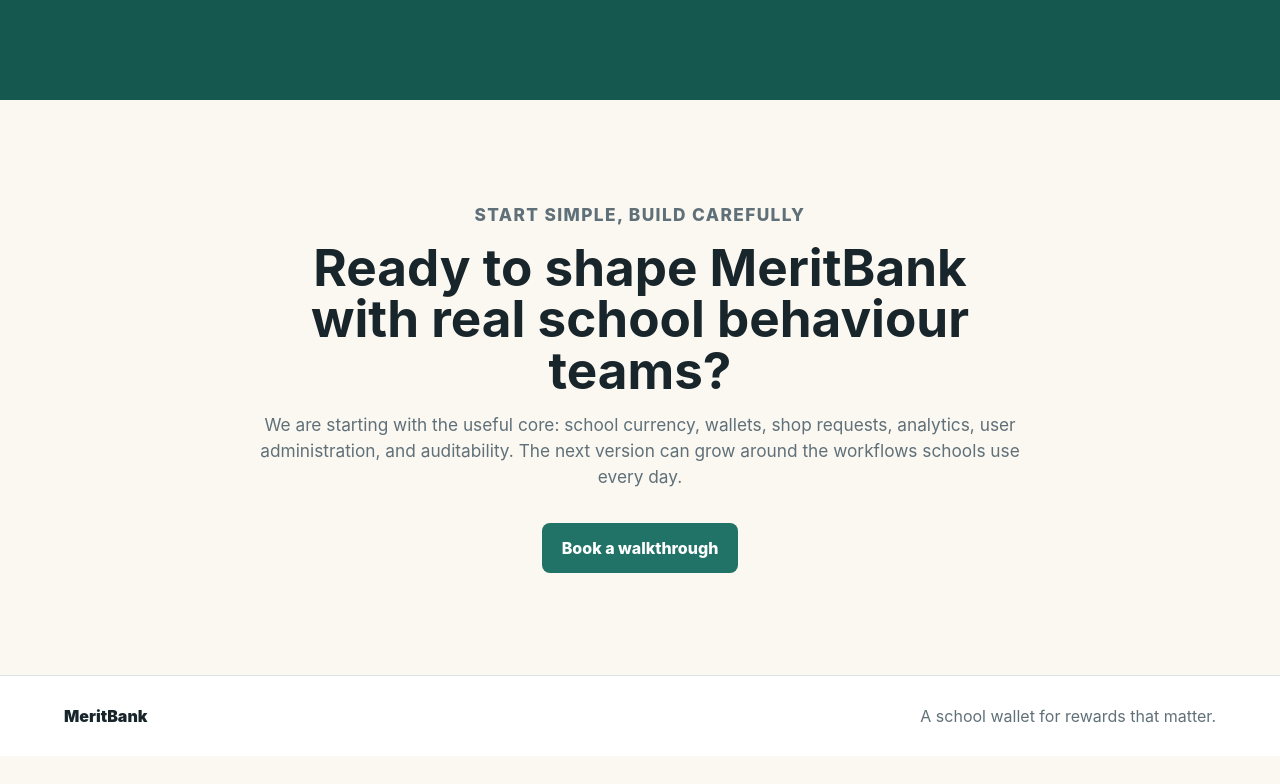
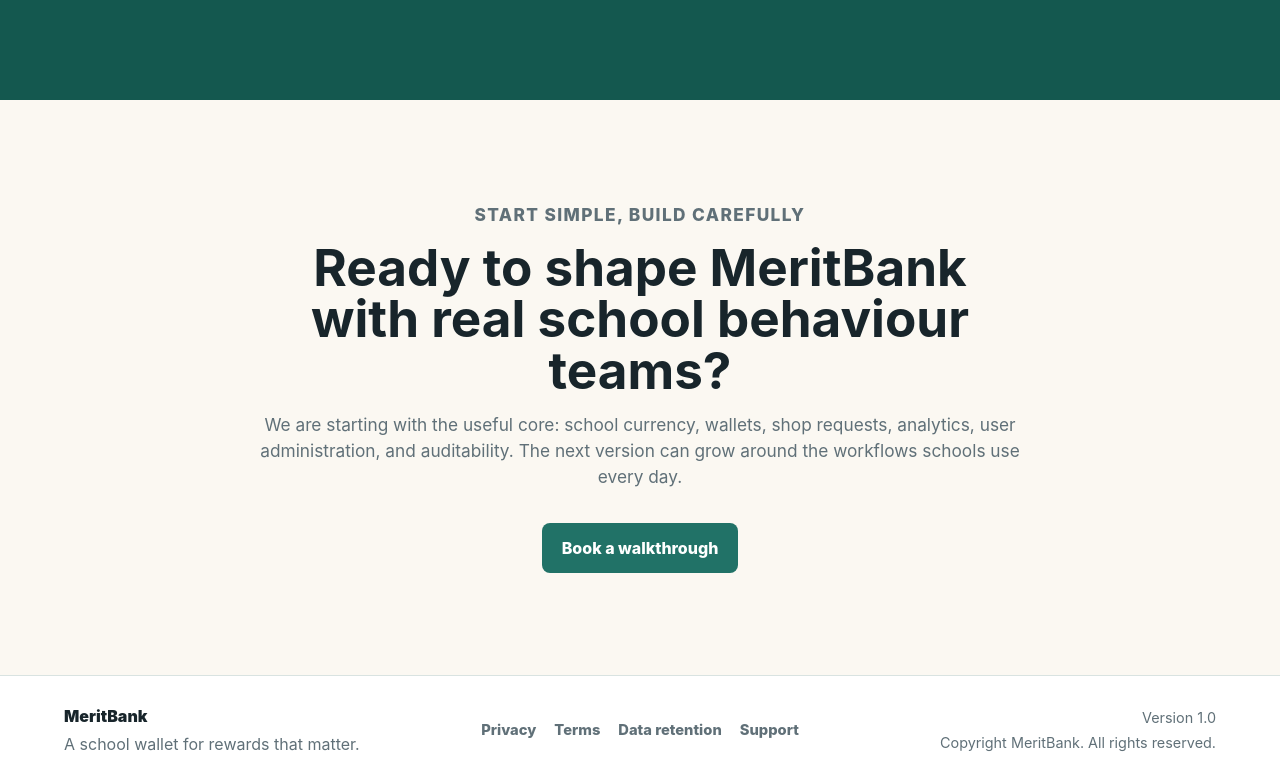
Before and after one commit to frankpeckover/schoolbank-landing-page, a plain HTML site: page index.html in a window 1280 px wide. Shown: the part 4142-4926 px from the top of the page. Before the commit the page ends 4898 px from the top, so only its background shows below. Drawn offline with Linux system fonts and the light colour scheme.

Commit message:
Add legal links to landing footer

```diff
--- a/index.html
+++ b/index.html
@@ -207,8 +207,20 @@
     </main>
 
     <footer class="site-footer">
-      <span>MeritBank</span>
-      <span>A school wallet for rewards that matter.</span>
+      <div class="footer-brand">
+        <span>MeritBank</span>
+        <span>A school wallet for rewards that matter.</span>
+      </div>
+      <nav class="footer-links" aria-label="Legal and support links">
+        <a href="/privacy">Privacy</a>
+        <a href="/terms">Terms</a>
+        <a href="/data-retention">Data retention</a>
+        <a href="mailto:hello@meritbank.example">Support</a>
+      </nav>
+      <div class="footer-meta">
+        <span>Version 1.0</span>
+        <span>Copyright MeritBank. All rights reserved.</span>
+      </div>
     </footer>
   </body>
 </html>
--- a/styles.css
+++ b/styles.css
@@ -913,17 +913,44 @@ h3 {
 }
 
 .site-footer {
-  display: flex;
-  justify-content: space-between;
-  gap: 24px;
+  display: grid;
+  grid-template-columns: minmax(220px, 1fr) auto minmax(220px, 1fr);
+  align-items: center;
+  gap: 22px;
   padding: 28px clamp(20px, 5vw, 72px);
   border-top: 1px solid var(--line);
   background: white;
 }
 
-.site-footer span:first-child {
+.footer-brand,
+.footer-meta {
+  display: grid;
+  gap: 4px;
+}
+
+.footer-brand span:first-child {
   color: var(--ink);
   font-weight: 900;
+}
+
+.footer-links {
+  display: flex;
+  flex-wrap: wrap;
+  justify-content: center;
+  gap: 12px 18px;
+  color: var(--muted);
+  font-size: 0.92rem;
+  font-weight: 800;
+}
+
+.footer-links a:hover {
+  color: var(--green-dark);
+}
+
+.footer-meta {
+  justify-items: end;
+  color: var(--muted);
+  font-size: 0.9rem;
 }
 
 @media (max-width: 980px) {
@@ -936,6 +963,18 @@ h3 {
   .site-header,
   .site-footer {
     flex-direction: column;
+  }
+
+  .site-footer {
+    grid-template-columns: 1fr;
+  }
+
+  .footer-links {
+    justify-content: flex-start;
+  }
+
+  .footer-meta {
+    justify-items: start;
   }
 
   .site-nav {
```
